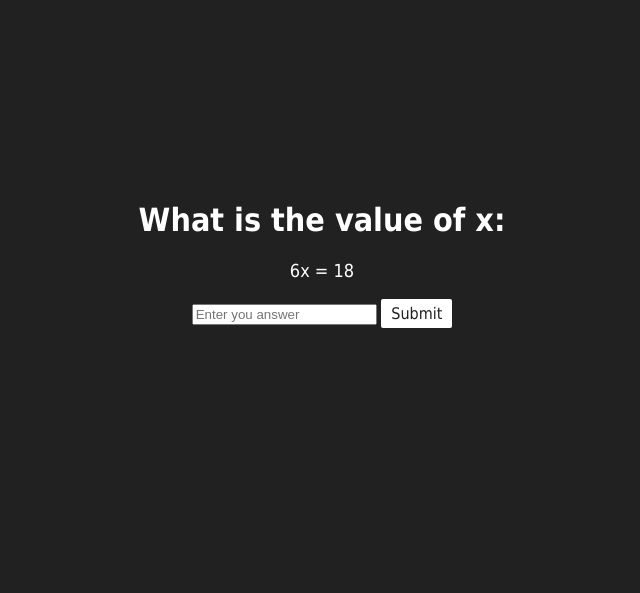
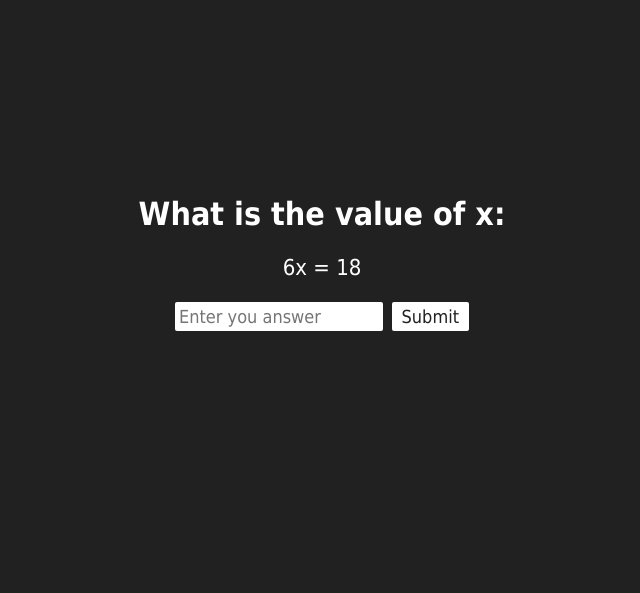
Before and after one commit to joe-willmott/maths-test, a Flask app: page /question in a window 1280 px wide. Shown: the part 145-738 px from the top of the page, without its empty margins (318-958 px from the left). Run offline with Flask 3, Linux system fonts and the light colour scheme; the visitor is signed in with stand-in values (Sample User, id 1).

Commit message:
Formatted input and buttons to align

```diff
--- a/static/styles.css
+++ b/static/styles.css
@@ -14,16 +14,32 @@ body {
 
 a, p {
     color: white;
-    font-size: 18px;
+    font-size: 22px;
 }
 
 button {
     background-color: white;
     border: none;
     border-radius: 2px;
-    padding: 5px 10px;
+    padding-top: 4px;
+    padding-bottom: 4px;
+    padding-right: 10px;
+    padding-left: 10px;
     text-align: center;
-    font-size: 16px;
+    font-size: 18px;
     font-family: 'Tahoma';
     color: #212121;
 }
+
+input {
+    background-color: white;
+    border: none;
+    border-radius: 2px;
+    padding-top: 4px;
+    padding-bottom: 4px;
+    padding-left: 4px;
+    margin-right: 4px;
+    font-size: 18px;
+    font-family: 'Tahoma';
+    color: #212121;
+}
```
